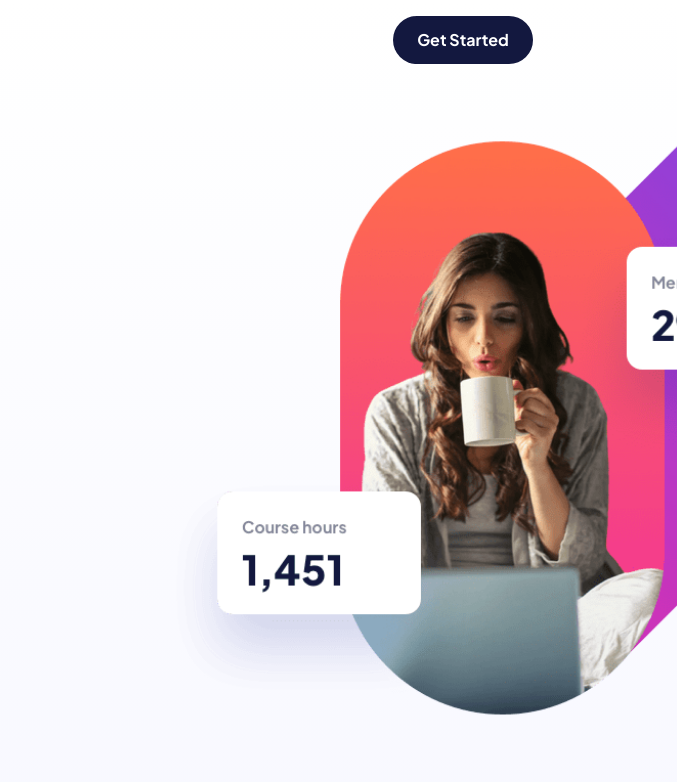
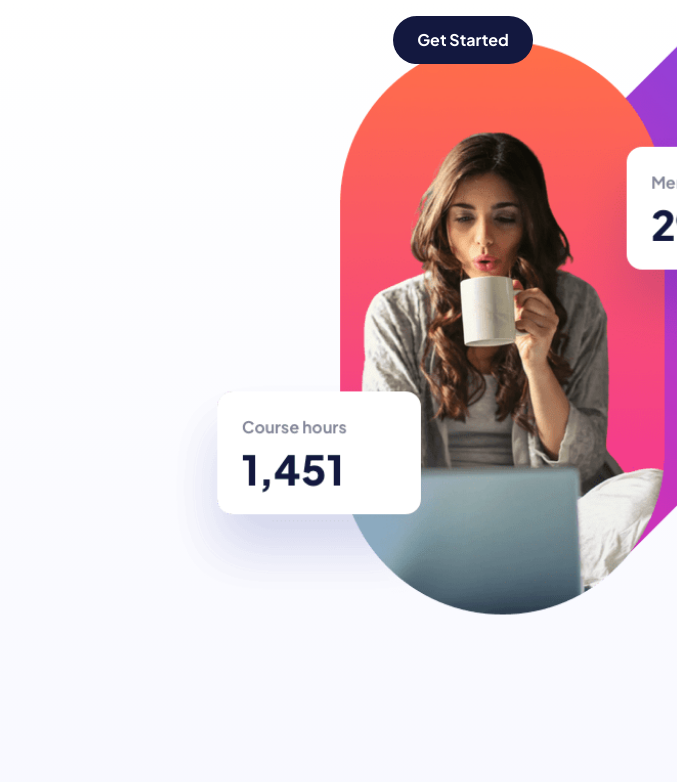
Before and after one commit to BliadzeMariam/skilledElerningLanding, a plain HTML site: page index.html in a window 1280 px wide. Shown: the top 782 px of the page, 603-1280 px from the left. Drawn offline with Linux system fonts and the light colour scheme.

Commit message:
Update style.css

```diff
--- a/style.css
+++ b/style.css
@@ -185,7 +185,7 @@ body {
 @media (min-width: 576px) {
     .hero-image {
         position: absolute;
-        top: 0;
+        top: -100px;
         right: 0;
         width: 50%;
         height: 80vh;
```
